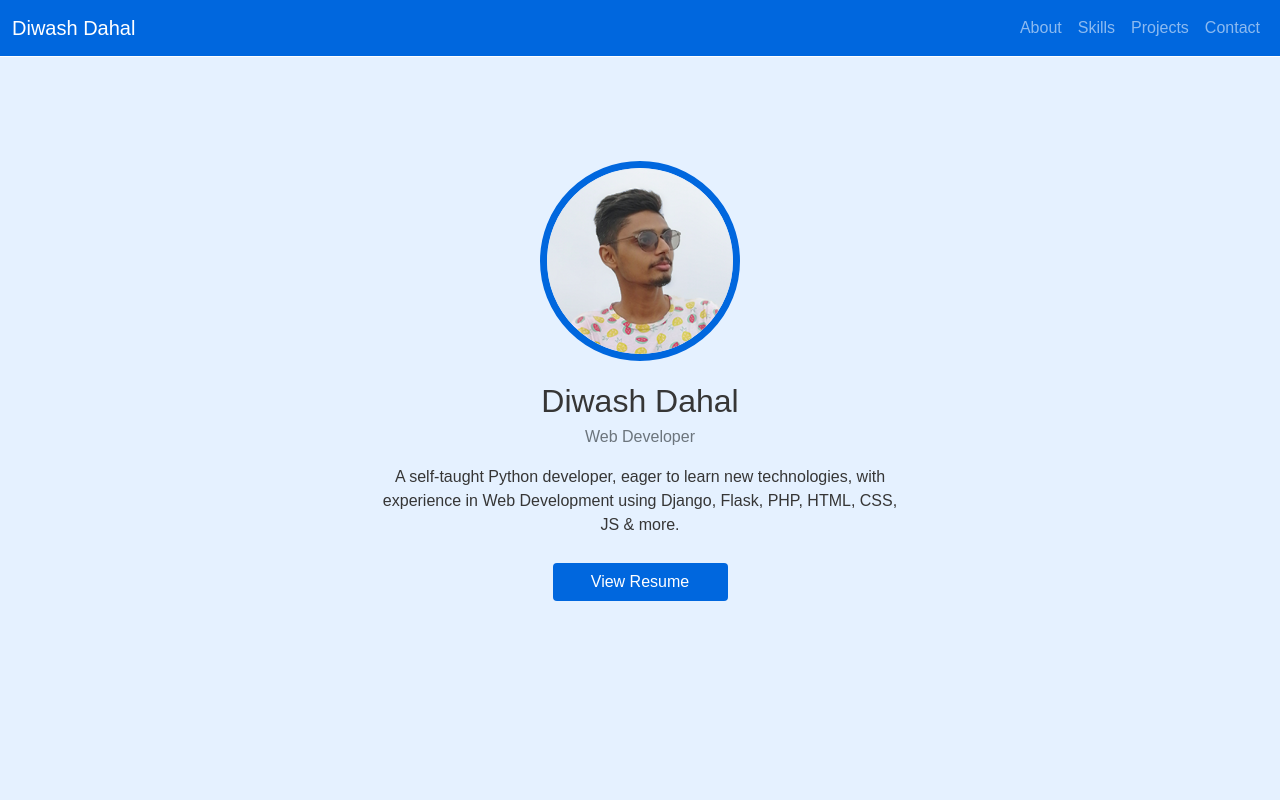
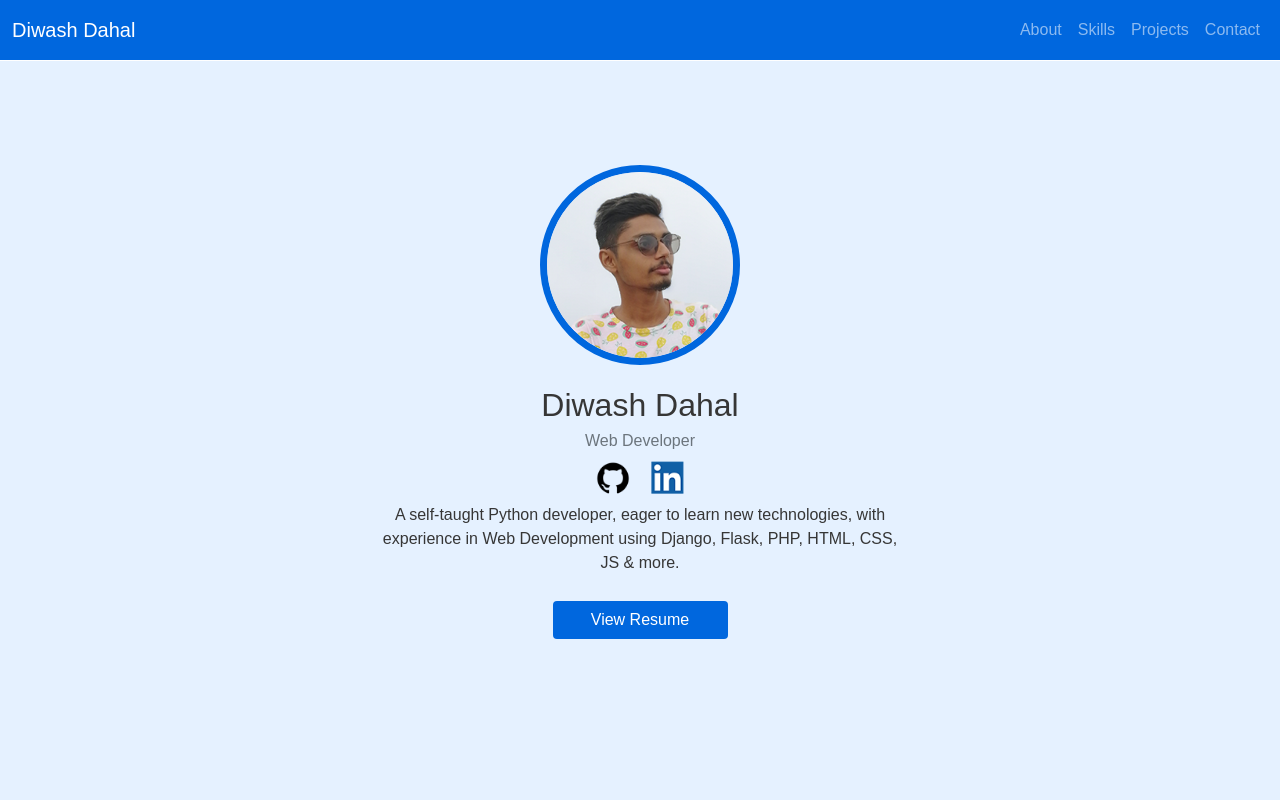
Before and after one commit to diwash007/old-portfolio, a plain HTML site: page index.html in a window 1280 px wide. Shown: the top 800 px of the page. Drawn offline with nearby package versions, Linux system fonts and the light colour scheme.

Commit message:
add icons to about

```diff
--- a/index.html
+++ b/index.html
@@ -54,6 +54,10 @@
                 <div class="text-center ">
                     <p class="fs-2 mb-0 display-name">Diwash Dahal</p>
                     <p class="fs-6 text-muted">Web Developer</p>
+                    <a href="https://www.github.com/diwash007" target="_blank"><img src="static/icons/github.png"
+                        class="about-icon float-left img-fluid"></a>
+                    <a href="https://www.linkedin.com/in/diwashdahal/" target="_blank"><img src="static/icons/in.png"
+                        class="about-icon float-left img-fluid"></a>
                     <p>A self-taught Python developer, eager to learn new technologies, with experience in
                         Web Development using Django, Flask, PHP, HTML, CSS, JS & more.
                     </p>
--- a/static/index.css
+++ b/static/index.css
@@ -12,6 +12,7 @@ body {
 nav {
 	background:#0067de !important;
 	border-bottom: 1px solid white;
+	padding: 10px 0px !important;
 }
 
 .hero {
@@ -129,8 +130,17 @@ h2 {
 	margin:10px;
 }
 
+.about-icon {
+	height: 50px;
+	width: 50px;
+}
+
 .about-icon:hover,.cicon:hover {
 	transform: scale(1.07);
+}
+
+.fs-6 {
+	margin-bottom: 0px;
 }
 
 .display-name {
```
